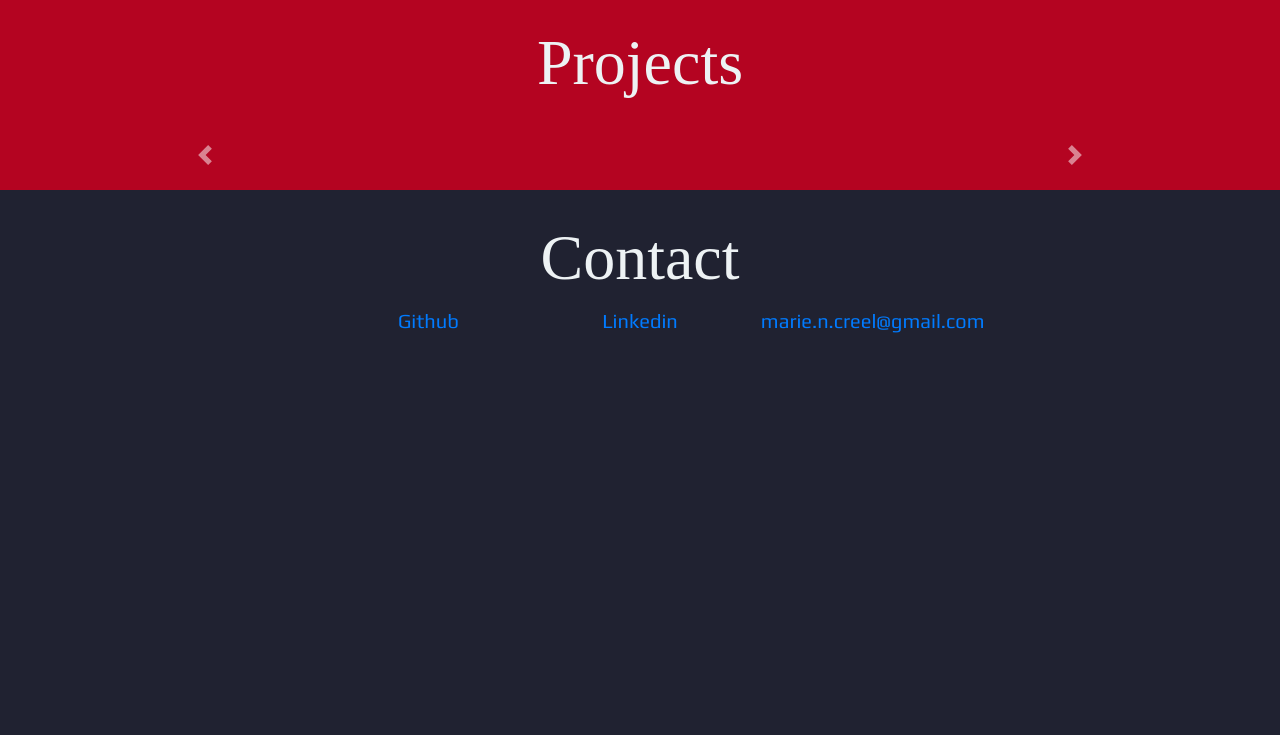
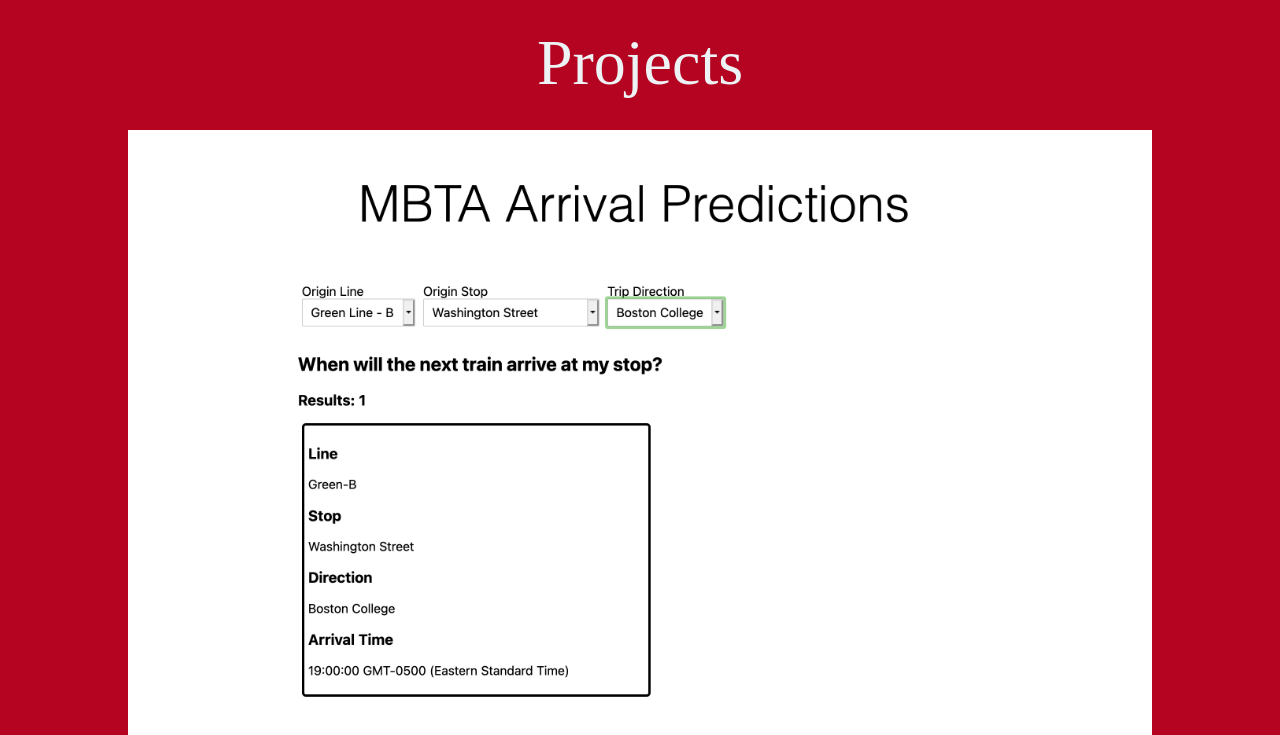
Before and after one commit to mariecreel/portfolio, a React (Create React App) app in the folder portfolio-site/: page / in a window 1280 px wide. Shown: the part 760-1495 px from the top of the page. Before the commit the page ends 1116 px from the top, so only its background shows below. Built offline with nearby package versions, Linux system fonts and the light colour scheme; a web font is replaced by a local one.

Commit message:
make all carousel items active for now

```diff
--- a/portfolio-site/src/CarouselItem.js
+++ b/portfolio-site/src/CarouselItem.js
@@ -5,7 +5,7 @@
 export default function CarouselItem(props){
   console.log(props)
   return(
-    <div className="carousel-item {props.active}" key="{props.key}">
+    <div className="carousel-item active" key="{props.key}">
       <CarouselImage src={props.image}
                     alt={props.title}
       />
```
